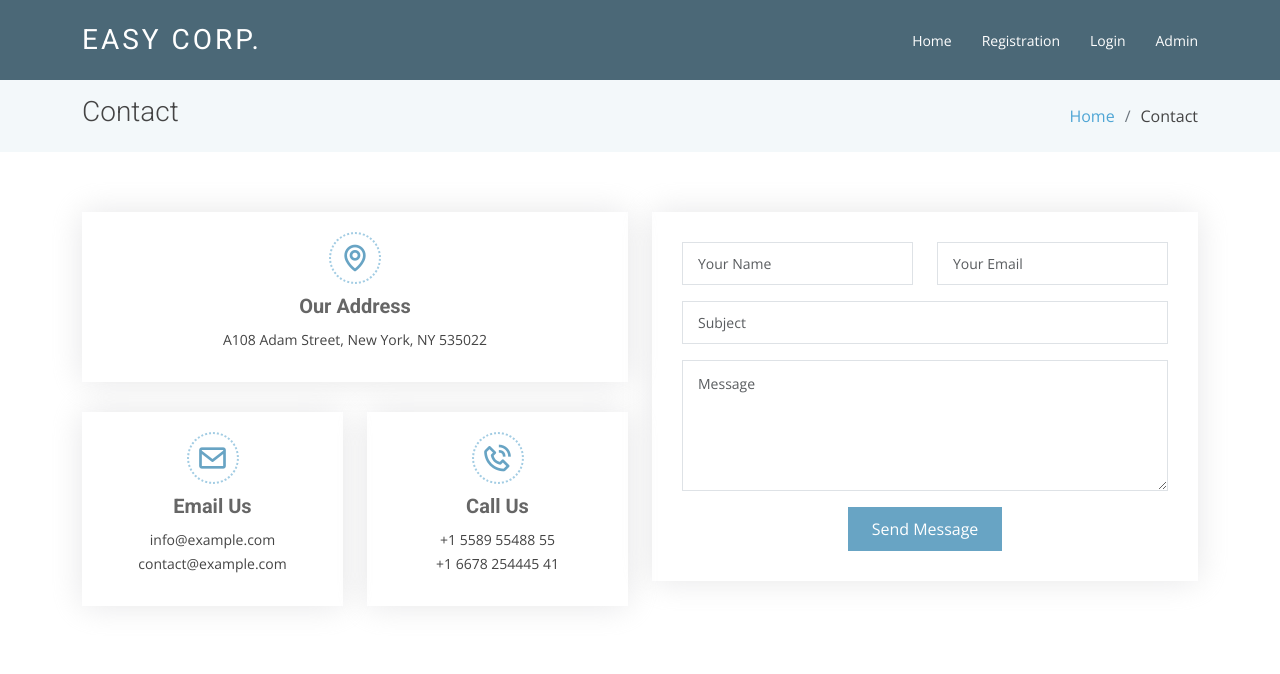
After one commit to codeisinvalid/EmployeeRecordManagement, a Django app: page /contactus in a window 1280 px wide. The commit adds this page. Shown: the top 674 px of the page. Run offline with Django 4.2, Linux system fonts and the light colour scheme; some libraries are stand-ins or nearby versions.

Commit message:
contact us page

```diff
--- a/EmployeeRecordManagement/urls.py
+++ b/EmployeeRecordManagement/urls.py
@@ -40,5 +40,6 @@ urlpatterns = [
     path('edit_education/<int:pid>', edit_education, name="edit_education"),
     path('delete_employee/<int:pid>', delete_employee, name="delete_employee"),
     path('edit_userexperience/<int:pid>', edit_userexperience, name='edit_userexperience'),
+    path('contactus', contactus, name='contactus'),
 
 ]
--- /dev/null
+++ b/employee/templates/contactus.html
@@ -0,0 +1,99 @@
+{% extends "base.html" %}
+{% load static %}
+
+
+{% block content %}
+
+
+<main id="main">
+
+    <!-- ======= Contact Section ======= -->
+    <section class="breadcrumbs">
+      <div class="container">
+
+        <div class="d-flex justify-content-between align-items-center">
+          <h2>Contact</h2>
+          <ol>
+            <li><a href="index.html">Home</a></li>
+            <li>Contact</li>
+          </ol>
+        </div>
+
+      </div>
+    </section><!-- End Contact Section -->
+
+    <!-- ======= Contact Section ======= -->
+    <section class="contact" data-aos="fade-up" data-aos-easing="ease-in-out" data-aos-duration="500">
+      <div class="container">
+
+        <div class="row">
+
+          <div class="col-lg-6">
+
+            <div class="row">
+              <div class="col-md-12">
+                <div class="info-box">
+                  <i class="bx bx-map"></i>
+                  <h3>Our Address</h3>
+                  <p>A108 Adam Street, New York, NY 535022</p>
+                </div>
+              </div>
+              <div class="col-md-6">
+                <div class="info-box">
+                  <i class="bx bx-envelope"></i>
+                  <h3>Email Us</h3>
+                  <p>info@example.com<br>contact@example.com</p>
+                </div>
+              </div>
+              <div class="col-md-6">
+                <div class="info-box">
+                  <i class="bx bx-phone-call"></i>
+                  <h3>Call Us</h3>
+                  <p>+1 5589 55488 55<br>+1 6678 254445 41</p>
+                </div>
+              </div>
+            </div>
+
+          </div>
+
+          <div class="col-lg-6">
+            <form action="forms/contact.php" method="post" role="form" class="php-email-form">
+              <div class="row">
+                <div class="col-md-6 form-group">
+                  <input type="text" name="name" class="form-control" id="name" placeholder="Your Name" required>
+                </div>
+                <div class="col-md-6 form-group mt-3 mt-md-0">
+                  <input type="email" class="form-control" name="email" id="email" placeholder="Your Email" required>
+                </div>
+              </div>
+              <div class="form-group mt-3">
+                <input type="text" class="form-control" name="subject" id="subject" placeholder="Subject" required>
+              </div>
+              <div class="form-group mt-3">
+                <textarea class="form-control" name="message" rows="5" placeholder="Message" required></textarea>
+              </div>
+              <div class="my-3">
+                <div class="loading">Loading</div>
+                <div class="error-message"></div>
+                <div class="sent-message">Your message has been sent. Thank you!</div>
+              </div>
+              <div class="text-center"><button type="submit">Send Message</button></div>
+            </form>
+          </div>
+
+        </div>
+
+      </div>
+    </section><!-- End Contact Section -->
+
+    <!-- ======= Map Section ======= -->
+    <section class="map mt-2">
+      <div class="container-fluid p-0">
+        <iframe src="https://www.google.com/maps/embed?pb=!1m18!1m12!1m3!1d3024.2219901290355!2d-74.00369368400567!3d40.71312937933185!2m3!1f0!2f0!3f0!3m2!1i1024!2i768!4f13.1!3m3!1m2!1s0x89c25a23e28c1191%3A0x49f75d3281df052a!2s150%20Park%20Row%2C%20New%20York%2C%20NY%2010007%2C%20USA!5e0!3m2!1sen!2sbg!4v1579767901424!5m2!1sen!2sbg" frameborder="0" style="border:0;" allowfullscreen=""></iframe>
+      </div>
+    </section><!-- End Map Section -->
+
+  </main><!-- End #main -->
+
+
+{% endblock content %}
--- a/employee/templates/footer.html
+++ b/employee/templates/footer.html
@@ -24,10 +24,10 @@
           <div class="col-lg-3 col-md-6 footer-links">
             <h4>Useful Links</h4>
             <ul>
-              <li><i class="bx bx-chevron-right"></i> <a href="#">Home</a></li>
-              <li><i class="bx bx-chevron-right"></i> <a href="#">About us</a></li>
-              <li><i class="bx bx-chevron-right"></i> <a href="#">Services</a></li>
-              <li><i class="bx bx-chevron-right"></i> <a href="#">Terms of service</a></li>
+              <li><i class="bx bx-chevron-right"></i> <a href="{% url 'index' %}">Home</a></li>
+              <li><i class="bx bx-chevron-right"></i> <a href="{% url 'registration' %}">Registration</a></li>
+              <li><i class="bx bx-chevron-right"></i> <a href="{% url 'login' %}">Login</a></li>
+              <li><i class="bx bx-chevron-right"></i> <a href="{% url 'admin' %}">Admin</a></li>
               <li><i class="bx bx-chevron-right"></i> <a href="#">Privacy policy</a></li>
             </ul>
           </div>
--- a/employee/views.py
+++ b/employee/views.py
@@ -453,3 +453,8 @@ def edit_userexperience(request,pid):
             error = "yes"
 
     return render(request, 'edit_userexperience.html', locals())
+
+
+
+def contactus(request):
+    return render(request, 'contactus.html')
```
